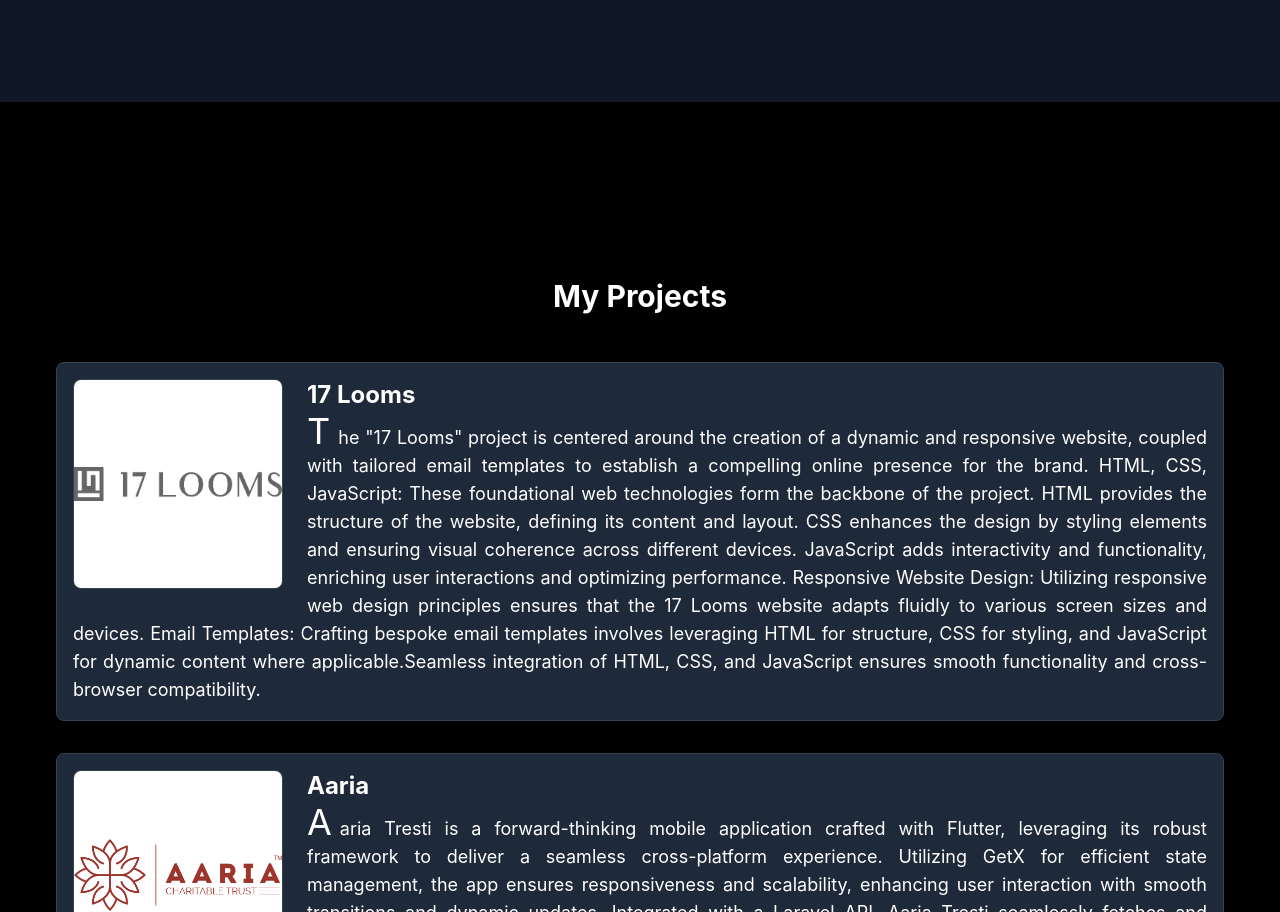
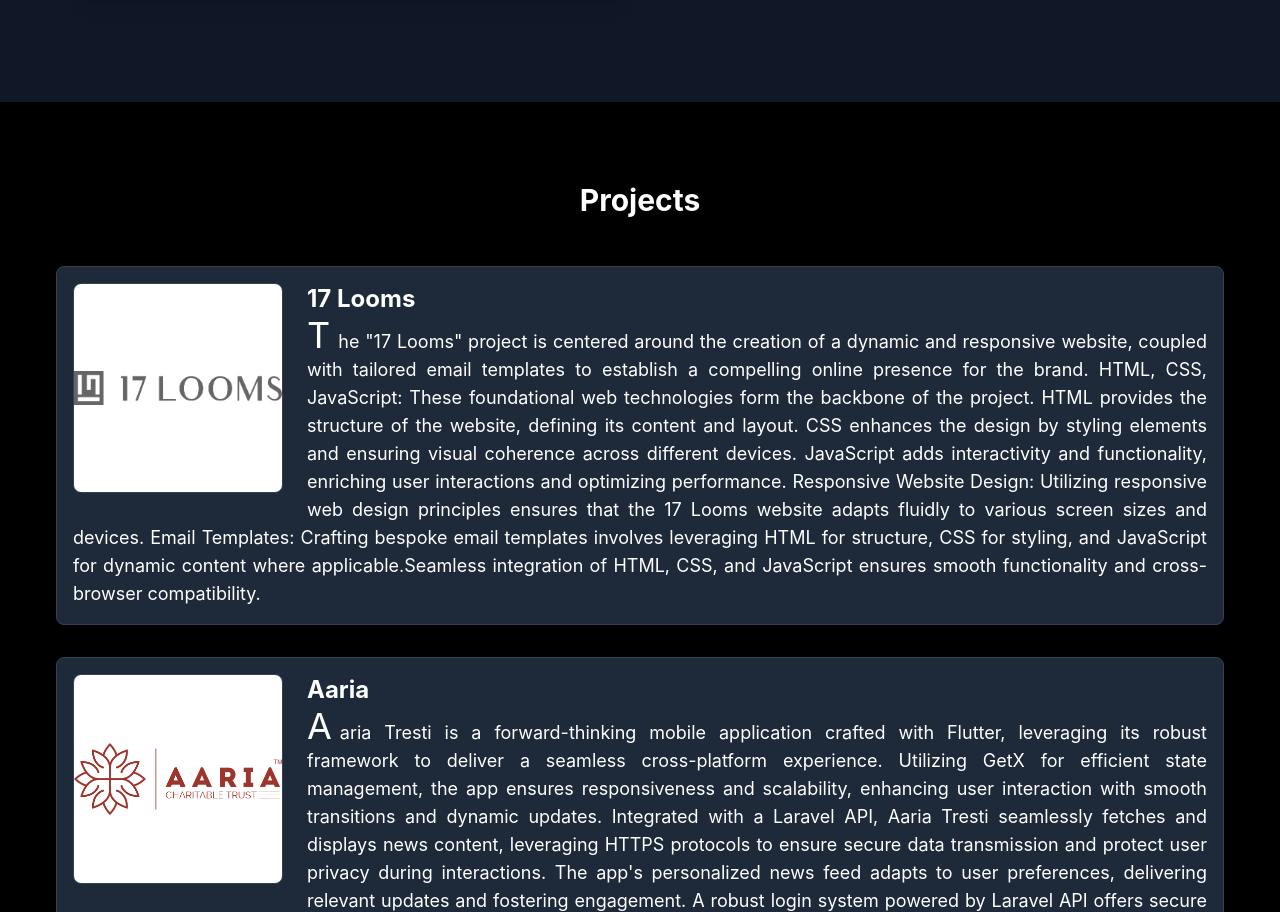
Before and after one commit to Ankitsaini406/portfolio, a Next.js app: page / in a window 1280 px wide. Shown: the part 1888-2800 px from the top of the page. Built offline with nearby package versions, Linux system fonts and the light colour scheme.

Commit message:
update dependency and change some index

```diff
--- a/src/app/projects/page.tsx
+++ b/src/app/projects/page.tsx
@@ -7,7 +7,7 @@ import { motion } from 'framer-motion';
 
 export default function Projects() {
     return (
-        <div className="max-w-[1200px] mx-auto py-20 px-4" id="projects">
+        <div className="max-w-[1200px] mx-auto py-20 px-4 mix-blend-difference z-10 text-white" id="projects">
             <motion.h2
                 initial={{ opacity: 0, y: 30 }}
                 whileInView={{ opacity: 1, y: 0 }}
@@ -15,7 +15,7 @@ export default function Projects() {
                 viewport={{ once: true }}
                 className="text-3xl font-bold text-center mb-12 text-white"
             >
-                My Projects
+                Projects
             </motion.h2>
             {projects.map((project: Projectsdetial) => (
                 <motion.div
--- a/src/app/timeline/page.tsx
+++ b/src/app/timeline/page.tsx
@@ -6,7 +6,7 @@ import { motion } from "framer-motion";
 export default function Timeline() {
 
     return (
-        <div className="w-full py-20 text-center mb-24 bg-gray-900 text-white mix-blend-difference" id="timelineSection">
+        <div className="w-full py-20 text-center bg-gray-900 text-white mix-blend-difference z-10" id="timelineSection">
             <motion.h1
                 initial={{ opacity: 0, y: 30 }}
                 whileInView={{ opacity: 1, y: 0 }}
--- a/src/components/layout/Footer.tsx
+++ b/src/components/layout/Footer.tsx
@@ -59,7 +59,7 @@ export default function Footer() {
             </svg>
 
             <div className="bg-gray-950 overflow-hidden">
-                <motion.div style={{y}} className="flex flex-col items-center gap-8 py-8 mt-4">
+                <motion.div style={{ y }} className="flex flex-col items-center gap-8 py-8 mt-4">
                     <div>
                         <a
                             className="text-white text-lg hover:underline"
```
Also changed, not shown: package.json (+22 -22 lines), 1 other file (tests, documents, lock files or other folders). Lines whose indentation alone changed are shown as unchanged.
